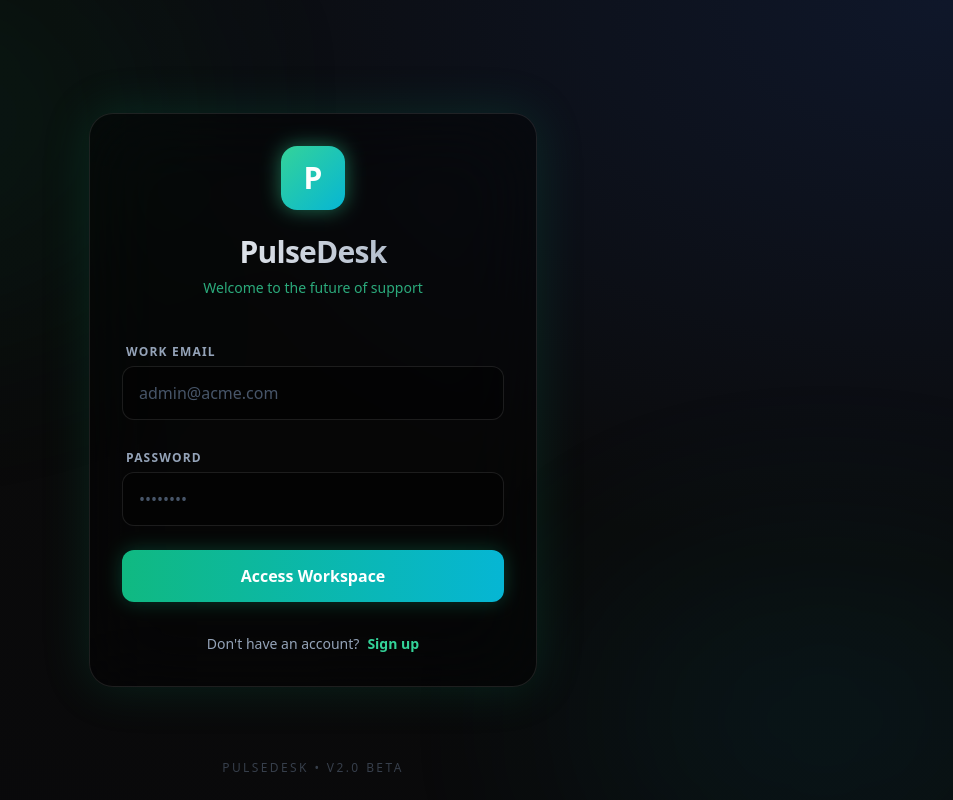
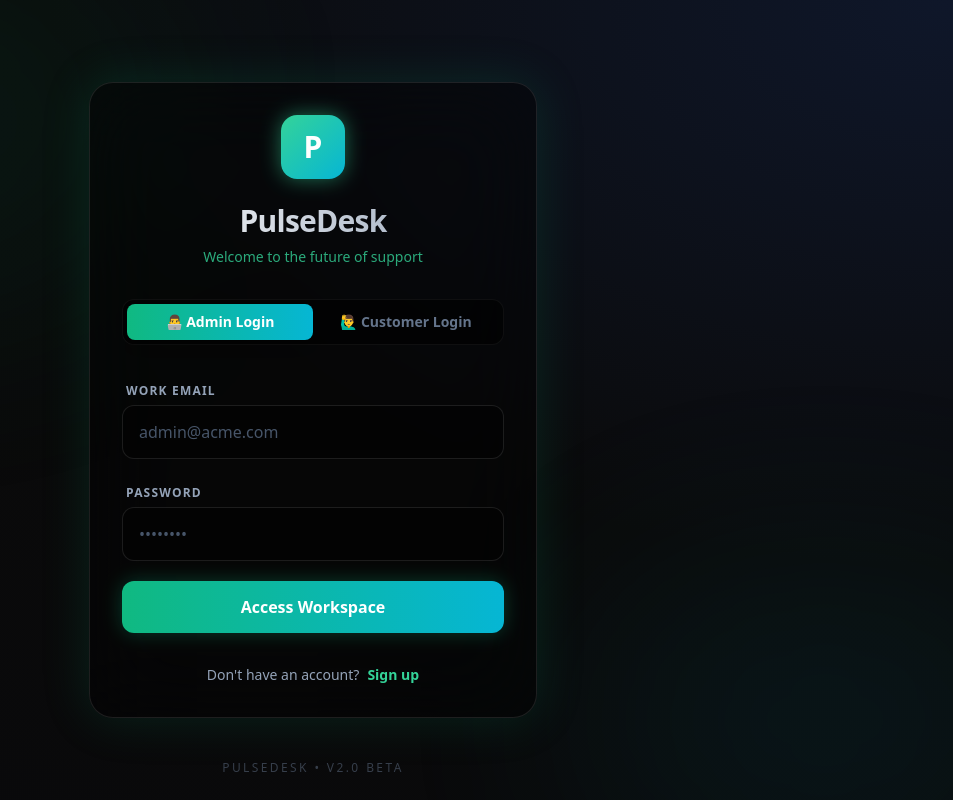
Before and after one commit to rkmr336/Hackthon, a React app in the folder frontend/: page /login in a window 1280 px wide. Shown: the whole page, without its empty margins (327-1280 px from the left). Built offline with nearby package versions, Linux system fonts and the light colour scheme; the HTML template or start-up script is replaced by a standard one.

Commit message:
Implement distinct Admin and Customer roles and views

```diff
--- a/frontend/src/api.js
+++ b/frontend/src/api.js
@@ -29,13 +29,16 @@ const api = {
             saveDB(db);
             return { data: { user, token: 'mock-jwt-token' } };
         }
-        if (url === '/login') {
+        if (url === '/login' || url === '/register') {
             let user = db.users.find(u => u.email === data.email);
             if (!user) {
-                user = { id: Date.now(), email: data.email, name: 'Demo User', role: 'admin' };
+                user = { id: Date.now(), email: data.email, name: data.role === 'customer' ? 'Demo Customer' : 'Demo Admin', role: data.role || 'admin' };
                 db.users.push(user);
-                saveDB(db);
+            } else {
+                // Update role for easy hackathon demo switching
+                user.role = data.role || 'admin';
             }
+            saveDB(db);
             return { data: { user, token: 'mock-jwt-token' } };
         }
         if (url === '/tickets') {
--- a/frontend/src/components/Dashboard.jsx
+++ b/frontend/src/components/Dashboard.jsx
@@ -90,12 +90,14 @@ function Dashboard({ user }) {
                                 document.getElementById('tickets-section')?.scrollIntoView({ behavior: 'smooth' });
                             }} className="w-full flex items-center gap-3 text-slate-400 hover:text-white hover:bg-white/5 px-4 py-3 rounded-2xl font-medium transition-all">
                                 <span className="w-2 h-2 rounded-full border-2 border-slate-600"></span>
-                                All Tickets
+                                {user?.role === 'customer' ? 'My Tickets' : 'All Tickets'}
                             </button>
+                            {user?.role === 'customer' && (
                                 <button onClick={() => setShowCreateForm(true)} className="w-full flex items-center gap-3 text-slate-400 hover:text-white hover:bg-white/5 px-4 py-3 rounded-2xl font-medium transition-all text-left">
                                     <span className="w-6 h-6 rounded-md bg-white/5 flex items-center justify-center text-lg leading-none border border-white/10">+</span>
                                     Create Ticket
                                 </button>
+                            )}
                         </nav>
                     </div>
                 </div>
@@ -138,6 +140,9 @@ function Dashboard({ user }) {
                         </div>
                     </header>
 
+                    {/* Admin-only Analytics */}
+                    {user?.role !== 'customer' && (
+                        <>
                             {/* Glass Metrics Cards */}
                             <div className="grid grid-cols-2 md:grid-cols-3 xl:grid-cols-6 gap-5 mb-10">
                                 <div className="bg-white/5 backdrop-blur-lg p-5 rounded-3xl border border-white/10 hover:border-white/20 shadow-xl relative overflow-hidden group transition-all hover:-translate-y-1">
@@ -250,8 +255,9 @@ function Dashboard({ user }) {
                                         </div>
                                     </div>
                                 </div>
-
                             </div>
+                        </>
+                    )}
 
                     {/* Create Ticket Modal */}
                     {showCreateForm && (
@@ -288,7 +294,7 @@ function Dashboard({ user }) {
                     {/* Futuristic Ticket Table */}
                     <div id="tickets-section" className="bg-white/5 backdrop-blur-lg rounded-3xl border border-white/10 shadow-xl overflow-hidden relative">
                         <div className="p-6 border-b border-white/5 flex justify-between items-center bg-black/20">
-                            <h3 className="text-sm font-bold text-white tracking-widest uppercase">Active Tickets</h3>
+                            <h3 className="text-sm font-bold text-white tracking-widest uppercase">{user?.role === 'customer' ? 'My Tickets' : 'Active Tickets'}</h3>
                             <div className="flex gap-4 items-center">
                                 <select
                                     value={statusFilter}
@@ -306,7 +312,7 @@ function Dashboard({ user }) {
                         <div className="overflow-x-auto">
                             <table className="w-full text-left border-collapse">
                                 <tbody className="divide-y divide-white/5">
-                                    {tickets.map(ticket => (
+                                    {(user?.role === 'customer' ? tickets.filter(t => t.requester?.email === user.email) : tickets).map(ticket => (
                                         <tr key={ticket.id} className="hover:bg-white/10 transition-all cursor-pointer group" onClick={() => navigate(`/tickets/${ticket.id}`)}>
                                             <td className="px-6 py-5">
                                                 <div className="flex items-center gap-5">
--- a/frontend/src/components/Login.jsx
+++ b/frontend/src/components/Login.jsx
@@ -5,6 +5,7 @@ function Login({ setToken, setUser }) {
     const [email, setEmail] = useState('');
     const [password, setPassword] = useState('');
     const [isLogin, setIsLogin] = useState(true);
+    const [role, setRole] = useState('admin');
     const [error, setError] = useState('');
     const [isLoading, setIsLoading] = useState(false);
 
@@ -14,7 +15,7 @@ function Login({ setToken, setUser }) {
         setError('');
         try {
             const endpoint = isLogin ? '/login' : '/register';
-            const res = await api.post(endpoint, { email, password });
+            const res = await api.post(endpoint, { email, password, role });
             const { token, user } = res.data;
             localStorage.setItem('token', token);
             localStorage.setItem('user', JSON.stringify(user));
@@ -36,7 +37,7 @@ function Login({ setToken, setUser }) {
 
             <div className="w-full max-w-md p-8 bg-black/40 backdrop-blur-2xl border border-white/10 rounded-3xl shadow-[0_0_50px_rgba(16,185,129,0.15)] relative z-10 transform transition-all hover:border-white/20">
 
-                <div className="text-center mb-10">
+                <div className="text-center mb-8">
                     <div className="inline-flex items-center justify-center w-16 h-16 rounded-2xl bg-gradient-to-br from-emerald-400 to-cyan-500 mb-6 shadow-[0_0_20px_rgba(52,211,153,0.5)]">
                         <span className="text-3xl font-extrabold text-white">P</span>
                     </div>
@@ -44,7 +45,24 @@ function Login({ setToken, setUser }) {
                     <p className="text-emerald-400/80 font-medium text-sm">Welcome to the future of support</p>
                 </div>
 
-                <form onSubmit={handleSubmit} className="space-y-6">
+                <div className="flex bg-black/60 rounded-xl p-1 mb-8 shadow-inner border border-white/5">
+                    <button
+                        type="button"
+                        onClick={() => setRole('admin')}
+                        className={`flex-1 py-2 rounded-lg text-sm font-bold transition-all ${role === 'admin' ? 'bg-gradient-to-r from-emerald-500 to-cyan-500 text-white shadow-lg' : 'text-slate-500 hover:text-slate-300'}`}
+                    >
+                        👨‍💻 Admin Login
+                    </button>
+                    <button
+                        type="button"
+                        onClick={() => setRole('customer')}
+                        className={`flex-1 py-2 rounded-lg text-sm font-bold transition-all ${role === 'customer' ? 'bg-gradient-to-r from-emerald-500 to-cyan-500 text-white shadow-lg' : 'text-slate-500 hover:text-slate-300'}`}
+                    >
+                        🙋‍♂️ Customer Login
+                    </button>
+                </div>
+
+                <form onSubmit={handleSubmit} className="space-y-5">
                     {error && (
                         <div className="p-4 bg-red-500/10 border border-red-500/20 text-red-400 text-sm rounded-xl text-center font-medium backdrop-blur-sm">
                             {error}
```
Lines whose indentation alone changed are shown as unchanged.
